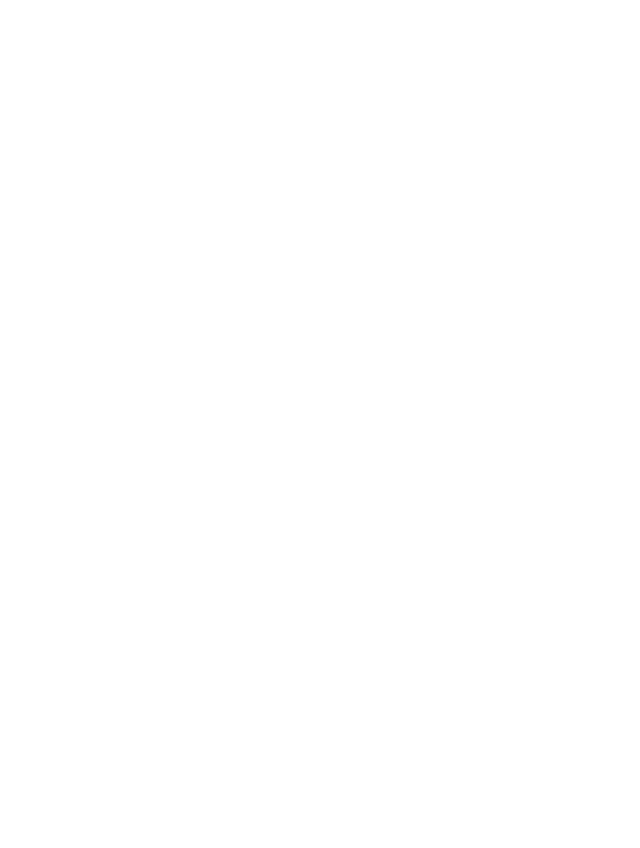
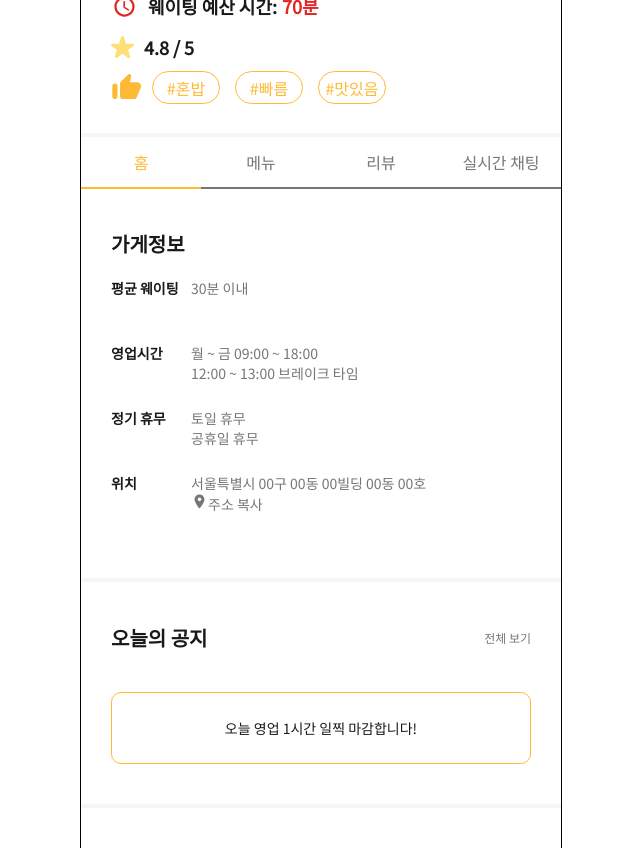
Before and after one commit to sieun1002/BapZip-Frontend, a React (Create React App) app: page /RestaurantInfo in a window 1280 px wide. Before the commit this address had no page. Shown: the part 420-1268 px from the top of the page, without its empty margins (319-959 px from the left). Before the commit the page ends 800 px from the top, so only its background shows below. Built offline with nearby package versions, Linux system fonts and the light colour scheme.

Commit message:
yarn.lock 관련 오류 (LF 줄 바꿈 문자 유지)

```diff
--- a/src/App.js
+++ b/src/App.js
@@ -26,30 +26,30 @@ import RestaurantInfo from "./pages/RestaurantInfo";
 
 function App() {
   return (
-    // <div className="root-wrap">
+    <div className="root-wrap">
+      <BrowserRouter>
+        <Routes>
+          <Route path="/" element={<Login1 />} />
+          <Route path="/Login2" element={<Login2 />} />
+          <Route path="/SineUp" element={<SineUp />} />
+          <Route path="/SineUp/Select_School" element={<SelectSchool />} />
+          <Route path="/SineUp/Select_Major" element={<SelectMajor />} />
+          <Route
+            path="/SineUp/SineUp-Completion"
+            element={<SineUpCompletion />}
+          />
+          <Route path="/RestaurantInfo" element={<RestaurantInfo />} />
+        </Routes>
+      </BrowserRouter>
+    </div>
+    // <div className="App">
     //   <BrowserRouter>
     //     <Routes>
-    //       <Route path="/" element={<Login1 />} />
-    //       <Route path="/Login2" element={<Login2 />} />
-    //       <Route path="/SineUp" element={<SineUp />} />
-    //       <Route path="/SineUp/Select_School" element={<SelectSchool />} />
-    //       <Route path="/SineUp/Select_Major" element={<SelectMajor />} />
-    //       <Route
-    //         path="/SineUp/SineUp-Completion"
-    //         element={<SineUpCompletion />}
-    //       />
-    //       <Route path="/RestaurantInfo" element={<RestaurantInfo />} />
+    //       <Route path="/Review" element={<BottomNav2 />} />
+    //       <Route path="/WriteReview" element={<WriteReview />} />
     //     </Routes>
     //   </BrowserRouter>
     // </div>
-    <div className="App">
-      <BrowserRouter>
-        <Routes>
-          <Route path="/Review" element={<BottomNav2 />} />
-          <Route path="/WriteReview" element={<WriteReview />} />
-        </Routes>
-      </BrowserRouter>
-    </div>
 
     //<div>
     //<Searchbar />
--- a/src/components/RestaurantInfo/InfoHome.jsx
+++ b/src/components/RestaurantInfo/InfoHome.jsx
@@ -9,13 +9,18 @@ import {
 } from "../../styles/RestaurantInfo/RestaurantInfo.styled";
 import {
   InfoDiv,
-  MainP1,
-  Pdiv,
-  TitleP,
-  ContentP,
-  ContentDiv,
+  InfoMainP1,
+  InfoPdiv,
+  InfoTitleP,
+  InfoContentP,
+  InfoContentDiv,
   AddressImage,
   BreakLine,
+  TodayNoticeDiv,
+  TodayNoticeTitileDiv,
+  TodayNoticeTitleP,
+  TodayNoticeFullView,
+  TodayNoticeContentDiv,
 } from "../../styles/RestaurantInfo/InfoHome.styled";
 
 import address from "../../images/RestaurantInfo/address.svg";
@@ -32,42 +37,55 @@ export default function InfoHome() {
             <InfoNav>실시간 채팅</InfoNav>
           </InfoNavDiv>
           <InfoDiv>
-            <MainP1>가게정보</MainP1>
+            <InfoMainP1>가게정보</InfoMainP1>
             {/*벡 정보 가져와야 함. 반복문 써야할 듯*/}
 
-            <Pdiv>
-              <TitleP>평균 웨이팅</TitleP>
-              <ContentDiv>
-                <ContentP>30분 이내</ContentP>
-              </ContentDiv>
-            </Pdiv>
-            <Pdiv>
-              <TitleP>영업시간</TitleP>
-              <ContentDiv>
-                <ContentP>월 ~ 금 09:00 ~ 18:00</ContentP>
-                <ContentP>12:00 ~ 13:00 브레이크 타임</ContentP>
-              </ContentDiv>
-            </Pdiv>
-            <Pdiv>
-              <TitleP>정기 휴무</TitleP>
-              <ContentDiv>
-                <ContentP>토일 휴무</ContentP>
-                <ContentP>공휴일 휴무</ContentP>
-              </ContentDiv>
-            </Pdiv>
-            <Pdiv>
-              <TitleP>위치</TitleP>
-              <ContentDiv>
-                <ContentP>서울특별시 00구 00동 00빌딩 00동 00호</ContentP>
+            <InfoPdiv>
+              <InfoTitleP>평균 웨이팅</InfoTitleP>
+              <InfoContentDiv>
+                <InfoContentP>30분 이내</InfoContentP>
+              </InfoContentDiv>
+            </InfoPdiv>
+            <InfoPdiv>
+              <InfoTitleP>영업시간</InfoTitleP>
+              <InfoContentDiv>
+                <InfoContentP>월 ~ 금 09:00 ~ 18:00</InfoContentP>
+                <InfoContentP>12:00 ~ 13:00 브레이크 타임</InfoContentP>
+              </InfoContentDiv>
+            </InfoPdiv>
+            <InfoPdiv>
+              <InfoTitleP>정기 휴무</InfoTitleP>
+              <InfoContentDiv>
+                <InfoContentP>토일 휴무</InfoContentP>
+                <InfoContentP>공휴일 휴무</InfoContentP>
+              </InfoContentDiv>
+            </InfoPdiv>
+            <InfoPdiv>
+              <InfoTitleP>위치</InfoTitleP>
+              <InfoContentDiv>
+                <InfoContentP>
+                  서울특별시 00구 00동 00빌딩 00동 00호
+                </InfoContentP>
                 {/*벡 정보 가져와야 함. 반복문 써야할 듯*/}
                 {/*누르면 복사되는 기능 추가*/}
-                <ContentP>
+                <InfoContentP>
                   <AddressImage src={address} alt="address" />
                   주소 복사
-                </ContentP>
-              </ContentDiv>
-            </Pdiv>
+                </InfoContentP>
+              </InfoContentDiv>
+            </InfoPdiv>
           </InfoDiv>
+          <BreakLine></BreakLine>
+          <TodayNoticeDiv>
+            <TodayNoticeTitileDiv>
+              <TodayNoticeTitleP>오늘의 공지</TodayNoticeTitleP>
+              <TodayNoticeFullView>전체 보기</TodayNoticeFullView>
+            </TodayNoticeTitileDiv>
+            {/*벡 정보 가져와야 함. 반복문 써야할 듯*/}
+            <TodayNoticeContentDiv>
+              오늘 영업 1시간 일찍 마감합니다!
+            </TodayNoticeContentDiv>
+          </TodayNoticeDiv>
           <BreakLine></BreakLine>
         </Div>
       </WrapperDiv>
--- a/src/styles/RestaurantInfo/InfoHome.styled.jsx
+++ b/src/styles/RestaurantInfo/InfoHome.styled.jsx
@@ -8,17 +8,19 @@ const flexCenter = () => `
 
 export const InfoDiv = styled.div`
   width: 420px;
-  height: 340px;
+  /* height: 340px; */
+  height: auto;
   /* background-color: beige; */
 `;
 
-export const MainP1 = styled.p`
+export const InfoMainP1 = styled.p`
   color: #191919;
   font-size: 20px;
   font-weight: 600;
+  margin-top: 40px;
 `;
 
-export const Pdiv = styled.div`
+export const InfoPdiv = styled.div`
   width: 420px;
   height: auto;
   display: flex;
@@ -27,7 +29,7 @@ export const Pdiv = styled.div`
   /* background-color: #0000ff34; */
 `;
 
-export const TitleP = styled.p`
+export const InfoTitleP = styled.p`
   width: 80px;
   color: #191919;
   font-size: 14px;
@@ -35,14 +37,14 @@ export const TitleP = styled.p`
   margin: 0 0 30px 0;
 `;
 
-export const ContentDiv = styled.div`
+export const InfoContentDiv = styled.div`
   width: 250px;
   height: 100%;
 
   /* background-color: #008b8b4a; */
 `;
 
-export const ContentP = styled.p`
+export const InfoContentP = styled.p`
   color: #767676;
   font-size: 14px;
   font-weight: 500;
@@ -58,4 +60,48 @@ export const BreakLine = styled.div`
   width: 480px;
   height: 4px;
   background-color: #f6f6f6;
+  margin: 40px 0;
 `;
+
+export const TodayNoticeDiv = styled.div`
+  width: 420px;
+  height: auto;
+
+  /* background-color: #f5f570; */
+`;
+
+export const TodayNoticeTitileDiv = styled.div`
+  width: 420px;
+  height: 30px;
+  ${flexCenter()};
+  justify-content: space-between;
+  margin-bottom: 40px;
+  /* background-color: #ffc578; */
+`;
+
+export const TodayNoticeTitleP = styled.p`
+  font-size: 20px;
+  font-weight: 600;
+  color: #191919;
+`;
+
+export const TodayNoticeFullView = styled.p`
+  font-size: 12px;
+  font-weight: 500;
+  color: #767676;
+`;
+
+export const TodayNoticeContentDiv = styled.div`
+  width: 420px;
+  height: auto;
+  border: solid 1.5px #ffba35;
+  border-radius: 10px;
+  ${flexCenter()}
+
+  padding: 25px 40px;
+  box-sizing: border-box;
+
+  font-size: 14px;
+  font-weight: 500;
+  color: #191919;
+`;
```
Also changed, not shown: 1 other file (tests, documents, lock files or other folders).
